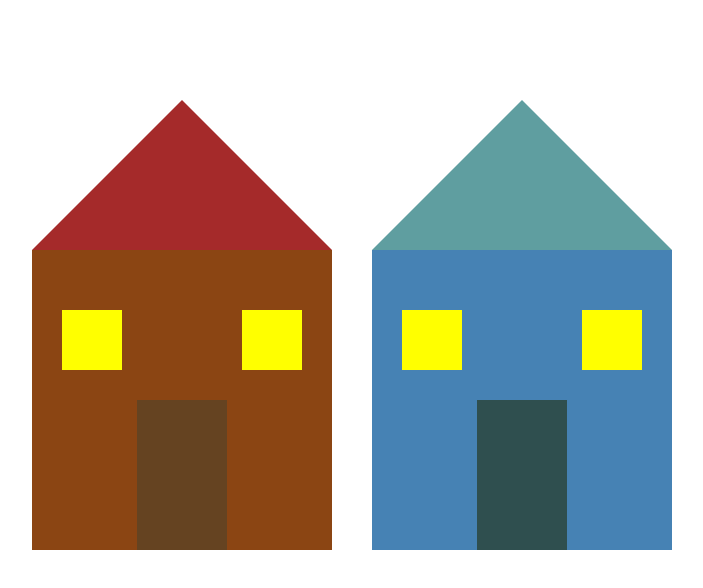
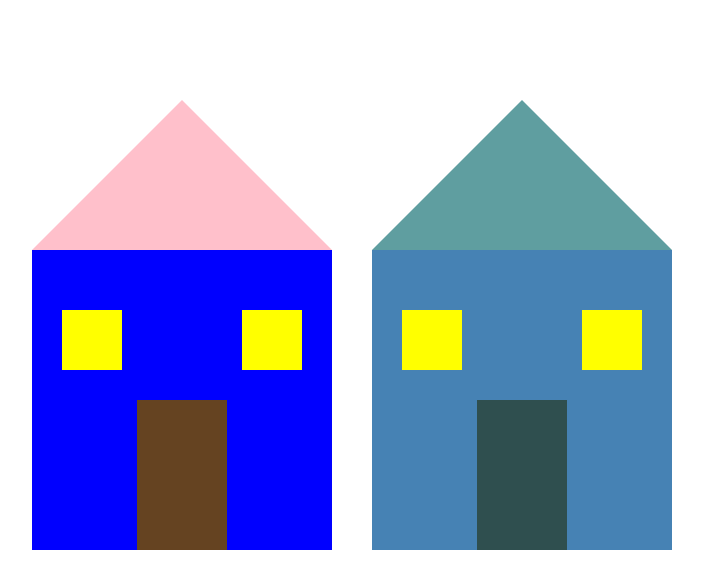
Before and after one commit to Alimressi/bike, a plain HTML site: page index.html in a window 1280 px wide. Shown: the whole page, without its empty margins (288-991 px from the left). Drawn offline with Linux system fonts and the light colour scheme.

Commit message:
Обновленная версия от Имрана

```diff
--- a/index.html
+++ b/index.html
@@ -48,11 +48,11 @@
 
         /* Настройка первого домика */
         #house1 {
-            background-color: #8B4513;
+            background-color: blue;
         }
 
         #house1 .roof {
-            border-bottom: 150px solid #A52A2A; /* 50px * 3 */
+            border-bottom: 150px solid pink; /* 50px * 3 */
         }
 
         #house1 .door {
```
